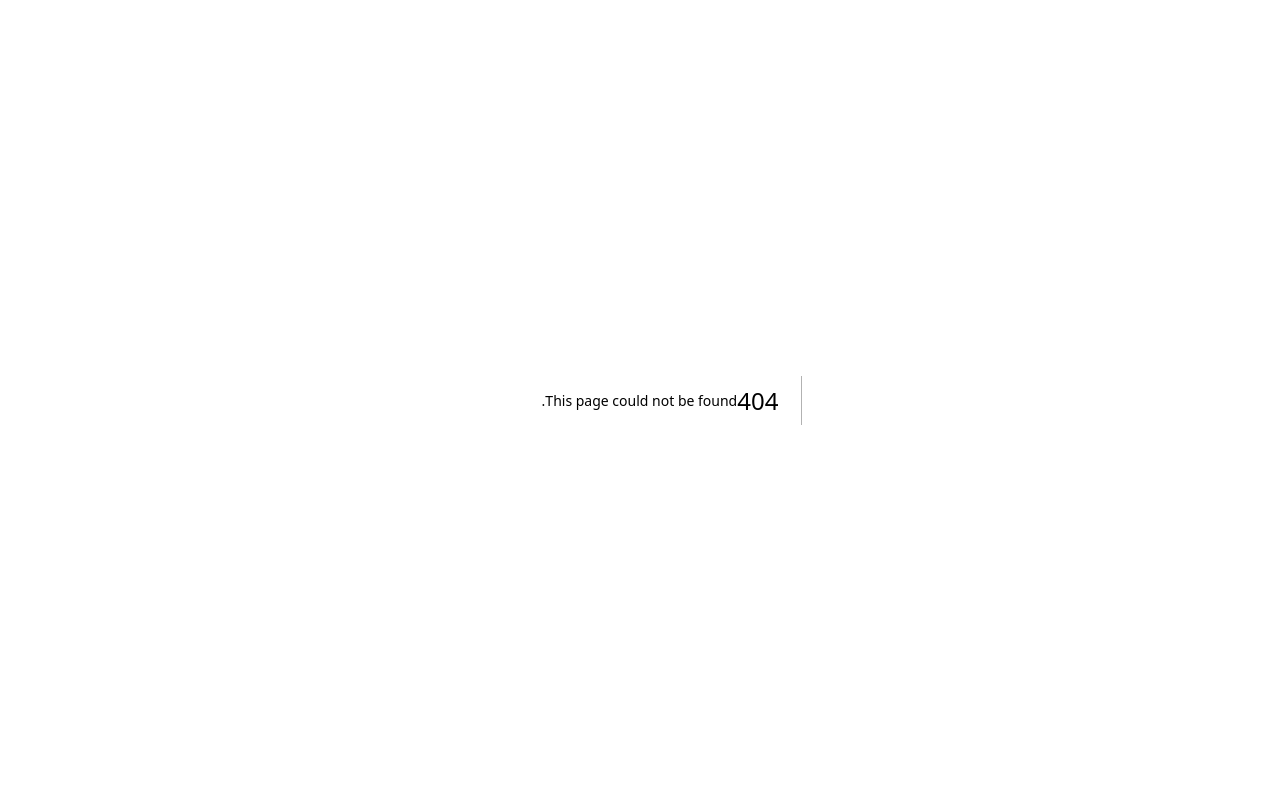
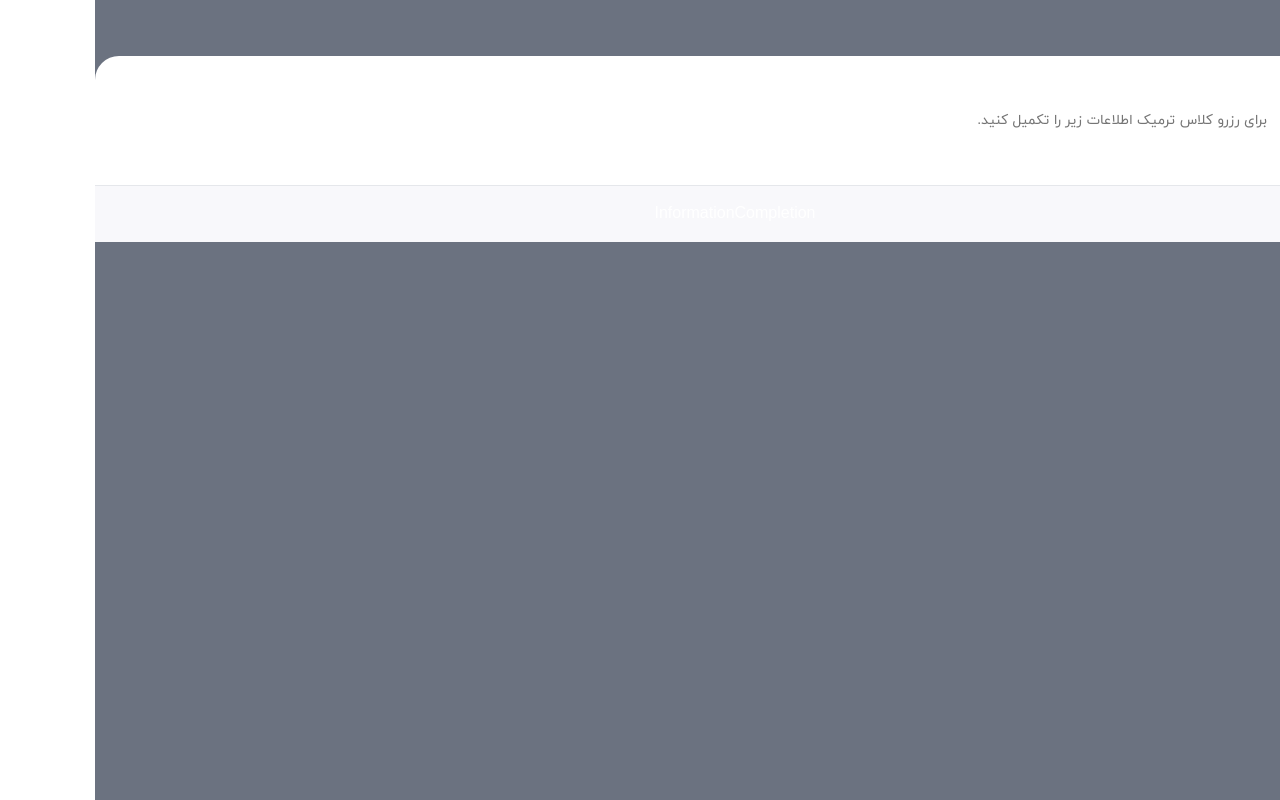
Before and after one commit to buggyGrandma/lang-site, a Next.js app: page /class-reservation/information-completion in a window 1280 px wide. Before the commit this address had no page. Built offline with nearby package versions, Linux system fonts and the light colour scheme.

Commit message:
class reservation started

```diff
--- /dev/null
+++ b/app/class-reservation/ReservationNav.tsx
@@ -0,0 +1,7 @@
+import React from "react";
+
+const ReservationNav = () => {
+  return <div>ReservationNav</div>;
+};
+
+export default ReservationNav;
--- /dev/null
+++ b/app/class-reservation/information-completion/CloseButton.tsx
@@ -0,0 +1,28 @@
+const CloseButton = () => {
+  return (
+    <svg
+      width="48"
+      height="48"
+      viewBox="0 0 48 48"
+      fill="none"
+      xmlns="http://www.w3.org/2000/svg"
+    >
+      <path
+        d="M18.3398 29.6598L29.6598 18.3398"
+        stroke="#595959"
+        stroke-width="2"
+        stroke-linecap="round"
+        stroke-linejoin="round"
+      />
+      <path
+        d="M29.6598 29.6598L18.3398 18.3398"
+        stroke="#595959"
+        stroke-width="2"
+        stroke-linecap="round"
+        stroke-linejoin="round"
+      />
+    </svg>
+  );
+};
+
+export default CloseButton;
--- /dev/null
+++ b/app/class-reservation/information-completion/MobileCloseButton.tsx
@@ -0,0 +1,22 @@
+const MobileCloseButton = () => {
+  return (
+    <svg
+      width="24"
+      height="24"
+      viewBox="0 0 24 24"
+      fill="none"
+      xmlns="http://www.w3.org/2000/svg"
+    >
+      <path
+        d="M18.3001 7.1005L7.10002 18.3006C6.71735 18.6833 6.08268 18.6833 5.70001 18.3006C5.31734 17.9179 5.31734 17.2833 5.70001 16.9006L16.9001 5.70049C17.2828 5.31782 17.9174 5.31782 18.3001 5.70049C18.6828 6.08316 18.6828 6.71783 18.3001 7.1005Z"
+        fill="#1C1B1F"
+      />
+      <path
+        d="M18.3001 18.2995C17.9174 18.6822 17.2828 18.6822 16.9001 18.2995L5.70001 7.09942C5.31734 6.71675 5.31734 6.08208 5.70001 5.69941C6.08268 5.31674 6.71735 5.31674 7.10002 5.69941L18.3001 16.8995C18.6828 17.2822 18.6828 17.9168 18.3001 18.2995Z"
+        fill="#1C1B1F"
+      />
+    </svg>
+  );
+};
+
+export default MobileCloseButton;
--- /dev/null
+++ b/app/class-reservation/information-completion/page.tsx
@@ -0,0 +1,7 @@
+import React from "react";
+
+const InformationCompletion = () => {
+  return <div>InformationCompletion</div>;
+};
+
+export default InformationCompletion;
--- /dev/null
+++ b/app/class-reservation/layout.tsx
@@ -0,0 +1,35 @@
+import React from "react";
+import CloseButton from "./information-completion/CloseButton";
+import MobileCloseButton from "./information-completion/MobileCloseButton";
+
+const classReservasionLayout = ({
+  children,
+}: {
+  children: React.ReactNode;
+}) => {
+  return (
+    <main>
+      <div dir="rtl" className="md:pt-[56px] bg-gray-500 h-[100vh]">
+        <div className="relative border-b h-[64px] md:h-[130px] md:px-[60px] flex items-center w-full bg-white md:rounded-t-[24px] ">
+          <div className="hidden md:flex items-center">
+            <CloseButton />
+            <div className="text-[14px] text-[#757575] font-normal">
+              برای رزرو کلاس ترمیک اطلاعات زیر را تکمیل کنید.
+            </div>
+          </div>
+          <div className="flex gap-[8px] px-[8px] items-center md:hidden">
+            <MobileCloseButton />
+            <div className="text-[#212121] text-[18px]  font-iranSansBold">
+              رزرو کلاس ترمیک
+            </div>
+          </div>
+        </div>
+        <div className="p-4 gap-4 flex flex-col justify-center items-center bg-[#F8F8FB] h-fit">
+          {children}
+        </div>
+      </div>
+    </main>
+  );
+};
+
+export default classReservasionLayout;
--- a/package.json
+++ b/package.json
@@ -12,7 +12,8 @@
     "delay": "^6.0.0",
     "next": "14.0.4",
     "react": "^18",
-    "react-dom": "^18"
+    "react-dom": "^18",
+    "react-hook-form": "^7.49.2"
   },
   "devDependencies": {
     "@types/node": "^20",
```
Also changed, not shown: 1 other file (tests, documents, lock files or other folders).
